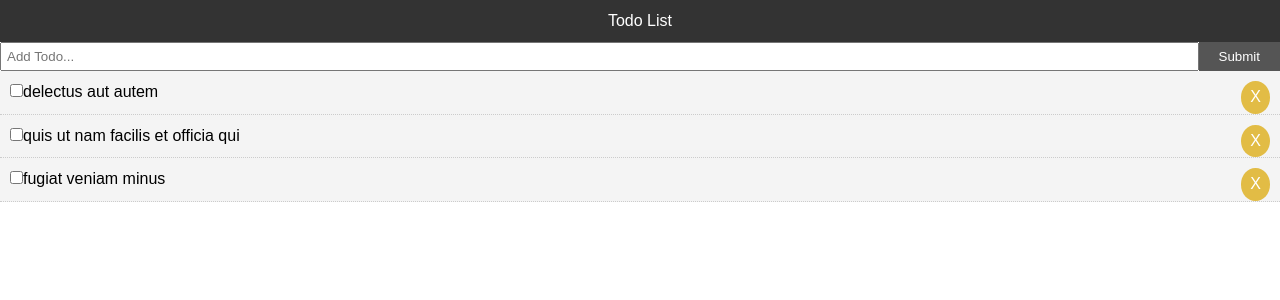
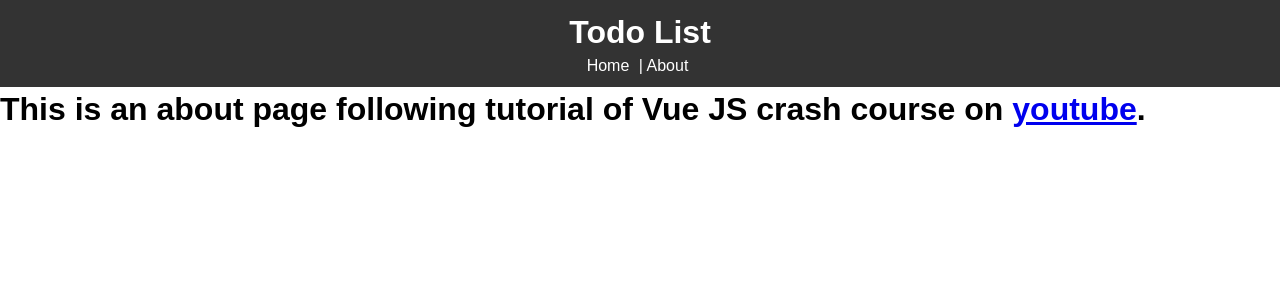
Before and after one commit to et4891/vue-tutorial, a Vue app in the folder todo_self/: page /about in a window 1280 px wide. Shown: the top 300 px of the page. Built offline with nearby package versions, Linux system fonts and the light colour scheme.

Commit message:
using "vue add router" cli

```diff
--- a/todo_self/package.json
+++ b/todo_self/package.json
@@ -10,11 +10,13 @@
   "dependencies": {
     "axios": "^0.19.2",
     "core-js": "^3.6.5",
-    "vue": "^2.6.11"
+    "vue": "^2.6.11",
+    "vue-router": "^3.2.0"
   },
   "devDependencies": {
     "@vue/cli-plugin-babel": "~4.5.0",
     "@vue/cli-plugin-eslint": "~4.5.0",
+    "@vue/cli-plugin-router": "^4.5.4",
     "@vue/cli-service": "~4.5.0",
     "babel-eslint": "^10.1.0",
     "eslint": "^6.7.2",
--- a/todo_self/src/App.vue
+++ b/todo_self/src/App.vue
@@ -1,70 +1,19 @@
 <template>
   <div id="app">
     <Header />
-    <AddTodo @add-todo="addTodo"/>
-    <TodoList :todos="todos" @del-todo="deleteTodo"/>
+    <router-view/>
   </div>
 </template>
 
 <script>
   import Header from './components/layout/Header';
-  import TodoList from './components/TodoList';
-  import AddTodo from './components/AddTodo';
-  // import TodoApi from './apis/Todo';
 
   export default {
-    name: 'App',
+    name: 'app',
     components: {
       Header,
-      AddTodo,
-      TodoList,
-    },
-    data() {
-      return {
-        todos: []
-      };
-    },
-    methods: {
-      async getList() {
-        try {
-          // const response = await TodoApi.list();
-          // this.todos = response.data;
-          this.todos = [
-            {
-              userId: 1,
-              id: 1,
-              title: 'delectus aut autem',
-              completed: false
-            },
-            {
-              userId: 1,
-              id: 2,
-              title: 'quis ut nam facilis et officia qui',
-              completed: false
-            },
-            {
-              userId: 1,
-              id: 3,
-              title: 'fugiat veniam minus',
-              completed: false
-            },
-          ];
-        } catch (e) {
-          console.log(e, 'error inside app.vue getList()');
-        }
-      },
-      deleteTodo(id) {
-        this.todos = this.todos.filter(todo => todo.id !== id);
-      },
-      addTodo(newTodo) {
-        console.log(newTodo, 'newTodo at app');
-        this.todos = [ ...this.todos, newTodo ];
-      }
-    },
-    mounted() {
-      this.getList();
     }
-  };
+  }
 </script>
 
 <style>
@@ -73,12 +22,10 @@
     margin: 0;
     padding: 0;
   }
-
   body {
     font-family: Arial, Helvetica, sans-serif;
     line-height: 1.4;
   }
-
   .btn {
     display: inline-block;
     border: none;
@@ -87,7 +34,6 @@
     padding: 7px 20px;
     cursor: pointer;
   }
-
   .btn:hover {
     background: #666;
   }
--- a/todo_self/src/components/layout/Header.vue
+++ b/todo_self/src/components/layout/Header.vue
@@ -1,5 +1,11 @@
 <template>
-  <header class="header">Todo List</header>
+  <header class="header">
+    <h1>Todo List</h1>
+    <div id="nav">
+      <router-link to="/">Home</router-link>&nbsp;|
+      <router-link to="/about">About</router-link>
+    </div>
+  </header>
 </template>
 
 <script>
--- a/todo_self/src/main.js
+++ b/todo_self/src/main.js
@@ -1,8 +1,10 @@
 import Vue from 'vue'
 import App from './App.vue'
+import router from './router'
 
 Vue.config.productionTip = false
 
 new Vue({
-  render: h => h(App),
+  router,
+  render: h => h(App)
 }).$mount('#app')
--- /dev/null
+++ b/todo_self/src/router/index.js
@@ -0,0 +1,29 @@
+import Vue from 'vue'
+import VueRouter from 'vue-router'
+import Home from '../views/Home.vue'
+
+Vue.use(VueRouter)
+
+  const routes = [
+  {
+    path: '/',
+    name: 'Home',
+    component: Home
+  },
+  {
+    path: '/about',
+    name: 'About',
+    // route level code-splitting
+    // this generates a separate chunk (about.[hash].js) for this route
+    // which is lazy-loaded when the route is visited.
+    component: () => import(/* webpackChunkName: "about" */ '../views/About.vue')
+  }
+]
+
+const router = new VueRouter({
+  mode: 'history',
+  base: process.env.BASE_URL,
+  routes
+})
+
+export default router
--- /dev/null
+++ b/todo_self/src/views/About.vue
@@ -0,0 +1,5 @@
+<template>
+  <div class="about">
+    <h1>This is an about page following tutorial of Vue JS crash course on <a href="https://www.youtube.com/watch?v=Wy9q22isx3U" target="_blank">youtube</a>.</h1>
+  </div>
+</template>
--- /dev/null
+++ b/todo_self/src/views/Home.vue
@@ -0,0 +1,91 @@
+<template>
+  <div id="app">
+    <AddTodo @add-todo="addTodo"/>
+    <TodoList :todos="todos" @del-todo="deleteTodo"/>
+  </div>
+</template>
+
+<script>
+import TodoList from '../components/TodoList';
+import AddTodo from '../components/AddTodo';
+// import TodoApi from './apis/Todo';
+
+export default {
+  name: 'App',
+  components: {
+    AddTodo,
+    TodoList,
+  },
+  data() {
+    return {
+      todos: []
+    };
+  },
+  methods: {
+    async getList() {
+      try {
+        // const response = await TodoApi.list();
+        // this.todos = response.data;
+        this.todos = [
+          {
+            userId: 1,
+            id: 1,
+            title: 'delectus aut autem',
+            completed: false
+          },
+          {
+            userId: 1,
+            id: 2,
+            title: 'quis ut nam facilis et officia qui',
+            completed: false
+          },
+          {
+            userId: 1,
+            id: 3,
+            title: 'fugiat veniam minus',
+            completed: false
+          },
+        ];
+      } catch (e) {
+        console.log(e, 'error inside app.vue getList()');
+      }
+    },
+    deleteTodo(id) {
+      this.todos = this.todos.filter(todo => todo.id !== id);
+    },
+    addTodo(newTodo) {
+      console.log(newTodo, 'newTodo at app');
+      this.todos = [ ...this.todos, newTodo ];
+    }
+  },
+  mounted() {
+    this.getList();
+  }
+};
+</script>
+
+<style>
+* {
+  box-sizing: border-box;
+  margin: 0;
+  padding: 0;
+}
+
+body {
+  font-family: Arial, Helvetica, sans-serif;
+  line-height: 1.4;
+}
+
+.btn {
+  display: inline-block;
+  border: none;
+  background: #555;
+  color: #fff;
+  padding: 7px 20px;
+  cursor: pointer;
+}
+
+.btn:hover {
+  background: #666;
+}
+</style>
```
Also changed, not shown: 2 other files (tests, documents, lock files or other folders).
